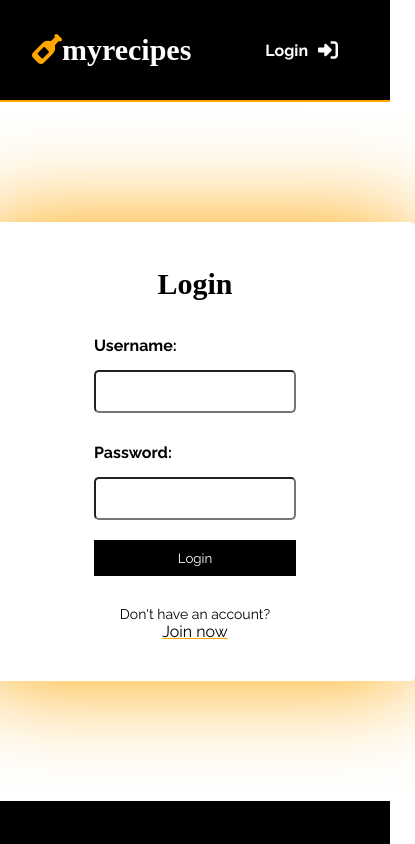
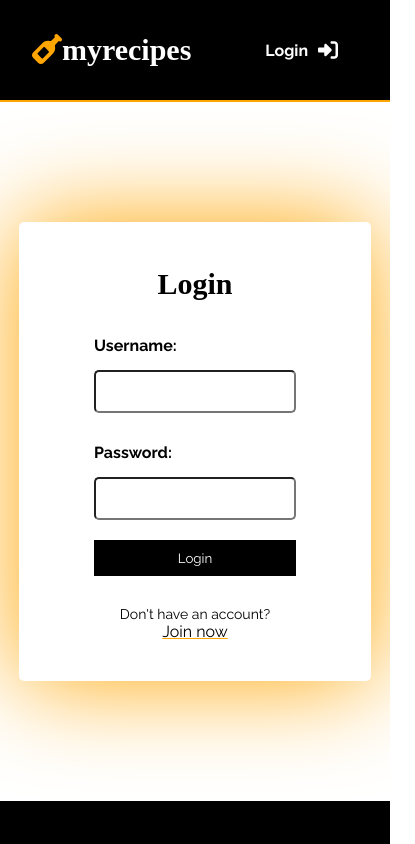
Before and after one commit to MaciejMu/MyRecipe, a React (Vite) app in the folder client/: page /login in a window 390 px wide. Shown: the top 844 px of the page, 415 px wide, since content can reach past the window. Built offline with nearby package versions, Linux system fonts and the light colour scheme; a web font is replaced by a local one.

Commit message:
fix mobile and change ui

```diff
--- a/client/src/App.scss
+++ b/client/src/App.scss
@@ -95,3 +95,14 @@ hr {
   border: 1px solid orange;
   margin: 20px 0 0;
 }
+
+@media print {
+  img,
+  p,
+  b,
+  button,
+  header,
+  footer {
+    display: none;
+  }
+}
--- a/client/src/App.tsx
+++ b/client/src/App.tsx
@@ -1,8 +1,7 @@
 import { BrowserRouter, Route, Routes } from "react-router-dom";
 import "./App.scss";
-import Navbar from "./components/Header/Header";
 import PrivateRoutes from "./utilis/PrivateRoutes";
-import { useEffect } from "react";
+import { useEffect, useMemo } from "react";
 import Footer from "./components/Footer/Footer";
 import FastAndQuickRecipes from "./pages/Quick&FastRecipes";
 import CreateRecipe from "./pages/Create-recipe";
@@ -11,14 +10,17 @@ import Login from "./pages/Login";
 import Register from "./pages/Register";
 import SavedRecipes from "./pages/Saved-recipes";
 import SingleRecipe from "./pages/Single-recipe";
+import Header from "./components/Header/Header";
 
 const App = () => {
   useEffect(() => {
     document.title = "MyRecipe";
   }, []);
+  const memoizedHeader = useMemo(() => <Header />, []);
+
   return (
     <BrowserRouter>
-      <Navbar />
+      {memoizedHeader}
       <Routes>
         <Route path="/" element={<Home />}></Route>
         <Route element={<PrivateRoutes />}>
--- a/client/src/components/Container/Containes.module.scss
+++ b/client/src/components/Container/Containes.module.scss
@@ -7,6 +7,7 @@
   max-width: 1400px;
   justify-content: center;
   padding: 100px 0;
+  overflow-x: hidden;
 
   @media (max-width) {
   }
--- a/client/src/components/CreateRecipeForm/CreateRecipeForm.module.scss
+++ b/client/src/components/CreateRecipeForm/CreateRecipeForm.module.scss
@@ -3,10 +3,11 @@
   flex-direction: column;
   justify-content: center;
   align-items: center;
-  padding: 20px;
+  padding: 60px 20px;
   background-color: white;
   border-radius: 5px;
   box-shadow: 0 0 5px rgba(0, 0, 0, 0.1);
+  box-shadow: 0 0 100px orange;
   margin: 20px;
   max-width: 600px;
   width: 100%;
--- a/client/src/components/CustomImage/CustomImage.tsx
+++ b/client/src/components/CustomImage/CustomImage.tsx
@@ -21,6 +21,7 @@ const CustomImage = ({
       }
       className={className}
       alt={alt}
+      loading="lazy"
     ></img>
   );
 };
--- a/client/src/components/HeroBanner/HeroBanner.tsx
+++ b/client/src/components/HeroBanner/HeroBanner.tsx
@@ -15,7 +15,7 @@ const HeroBanner = ({
   return (
     <Link to={linkTo}>
       <section className={style.section}>
-        <img src={img}></img>
+        <img src={img} loading="eager"></img>
         <span>
           <h4>{title}</h4>
           <p>{description}</p>
--- a/client/src/components/LoginForm/LoginForm.module.scss
+++ b/client/src/components/LoginForm/LoginForm.module.scss
@@ -8,8 +8,13 @@
   border-radius: 5px;
   box-shadow: 0 0 100px orange;
   margin: 20px;
-  width: 400px;
+  max-width: 400px;
+  width: 100%;
   padding-bottom: 40px;
+
+  @media (max-width: 500px) {
+    max-width: 80%;
+  }
 
   form {
     display: flex;
--- a/client/src/components/NewsletterBanner/NewsletterBanner.tsx
+++ b/client/src/components/NewsletterBanner/NewsletterBanner.tsx
@@ -26,7 +26,7 @@ const NewsletterBanner = () => {
 
   return (
     <section className={style.section}>
-      <img src={"src/assets/newsletter-background.webp"} />
+      <img src={"/src/assets/newsletter-background.webp"} />
       {!isSend ? (
         <div>
           <h4>
--- a/client/src/components/SingleRecipeTile/SingleRecipeTile.module.scss
+++ b/client/src/components/SingleRecipeTile/SingleRecipeTile.module.scss
@@ -82,16 +82,18 @@
       }
     }
   }
-
   @media print {
     padding: 0px 0 50px 0;
     gap: 10px;
 
-    img,
-    p,
     button {
       display: none;
     }
+
+    li {
+      break-inside: avoid;
+    }
+
     ul {
       gap: 10px;
     }
```
